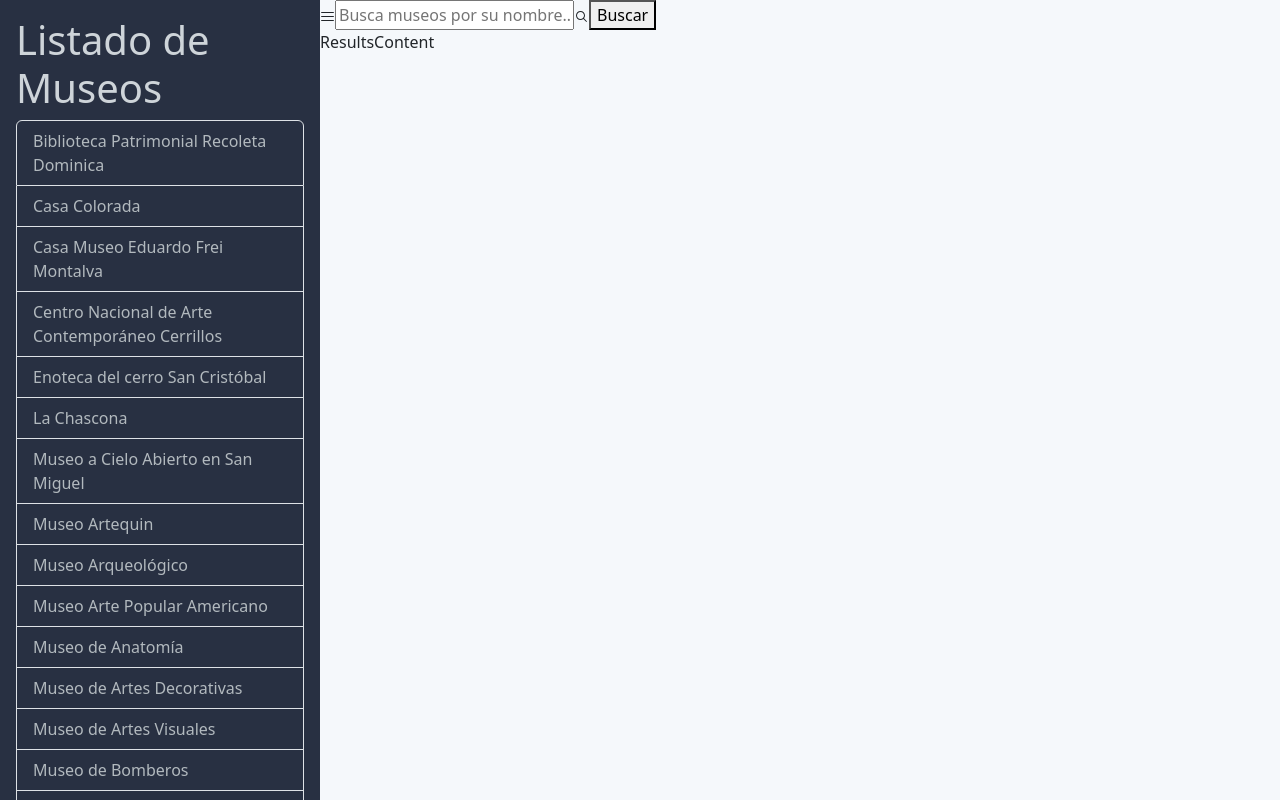
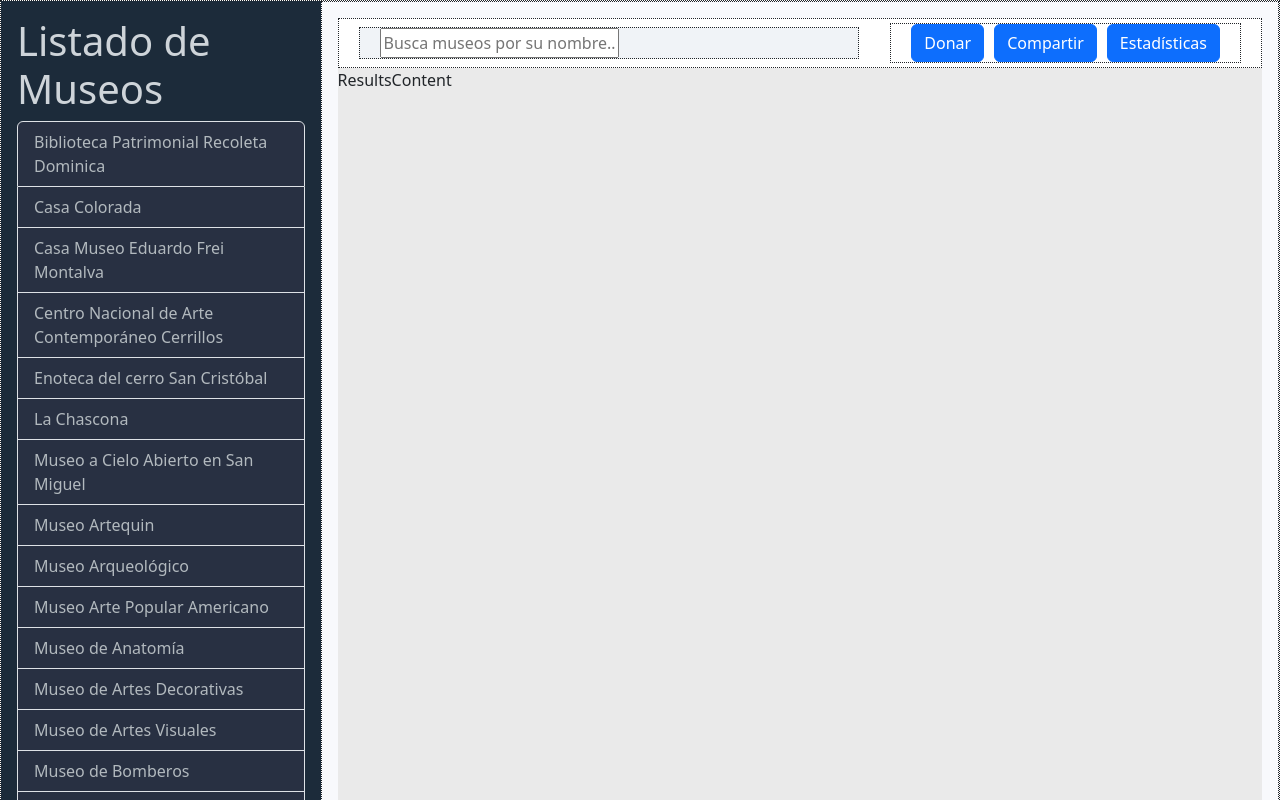
Before and after one commit to pschonffeldt/museos, a React (Vite) app in the folder latest/: page / in a window 1280 px wide. Shown: the top 800 px of the page. Built offline with nearby package versions, Linux system fonts and the light colour scheme.

Commit message:
Add basic styling to heading and restrict scroll for sidebar only

```diff
--- a/latest/src/Components/App.tsx
+++ b/latest/src/Components/App.tsx
@@ -43,8 +43,8 @@ function App() {
 
       <ResultsContainer>
         <Header />
-        {/* <Button text={buttonText} />
-        <Alert text="Este es un error" /> */}
+        {/* <Button text={buttonText} /> */}
+        {/* <Alert text="Este es un error" /> */}
         <ResultsContent />
       </ResultsContainer>
     </div>
--- a/latest/src/Components/Header.tsx
+++ b/latest/src/Components/Header.tsx
@@ -1,25 +1,25 @@
-import {
-  FaceIcon,
-  HamburgerMenuIcon,
-  MagnifyingGlassIcon,
-} from "@radix-ui/react-icons";
+import { MagnifyingGlassIcon } from "@radix-ui/react-icons";
+import Button from "./Button";
 
 const Header = () => {
   return (
-    <nav>
-      <a href="http://www.pschonffeldt.dev"></a>
-      <form>
-        <div>
-          <HamburgerMenuIcon />
+    <nav className="header">
+      <div className="search-container">
+        <form>
           <input
-            type="text"
+            className="search-input"
+            // type="text"
             placeholder="Busca museos por su nombre…"
             aria-label="Search"
           ></input>
-          <MagnifyingGlassIcon />
-          <button>Buscar</button>
-        </div>
-      </form>
+          {/* <Button text={"Buscar"} /> */}
+        </form>
+      </div>
+      <div className="donation-container">
+        <Button text={"Donar"} />
+        <Button text={"Compartir"} />
+        <Button text={"Estadísticas"} />
+      </div>
     </nav>
   );
 };
--- a/latest/src/Components/ResultsContent.tsx
+++ b/latest/src/Components/ResultsContent.tsx
@@ -1,3 +1,3 @@
 export default function ResultsContent() {
-  return <div>ResultsContent</div>;
+  return <div className="results-content">ResultsContent</div>;
 }
--- a/latest/src/index.css
+++ b/latest/src/index.css
@@ -1,17 +1,38 @@
 /* layout.css */
+
+html,
+body,
+.layout {
+  margin: 0;
+
+  display: flex;
+  width: 100%;
+}
+
 .layout {
   background-color: rgb(255, 255, 255);
   display: flex;
+  height: auto;
   flex-direction: row;
-  height: auto;
+
+  width: 100vw;
+  /* height: 100vh;  */
+  border: 1px dotted;
 }
 
 .sidebar {
-  width: 25%;
+  /* width: 25%;
   min-width: 200px;
   height: auto;
   background-color: #283042;
+  padding: 1rem; */
+
+  width: 25%; /* or whatever width you prefer */
+  background-color: #1c2b3a;
+  overflow-y: auto; /* Makes only the sidebar scroll */
+  height: 100vh; /* Full screen height */
   padding: 1rem;
+  box-sizing: border-box;
 }
 
 .title {
@@ -42,9 +63,52 @@
 }
 
 .results-container {
-  background-color: #f5f8fb;
+  border: 1px dotted;
+  padding: 0;
+
+  width: 75%;
+  padding: 1rem;
+  background-color: #f8f9fc;
+  height: 100vh;
+  overflow: hidden;
+  box-sizing: border-box;
+}
+
+.results-content {
+  background-color: rgb(234, 234, 234);
+  height: 100%;
+}
+
+.header {
+  background-color: #ffffff;
+  min-height: 50px;
   display: flex;
-  width: 75%;
-  flex-direction: column;
-  height: auto;
+  flex-direction: row;
+  align-items: center;
+  padding-left: 20px;
+  padding-right: 20px;
+  justify-content: space-between;
+  border: 1px dotted;
 }
+
+.search-container {
+  display: flex;
+  flex-direction: row;
+  align-items: center;
+  gap: 10px;
+  padding-left: 20px;
+  padding-right: 20px;
+  border: 1px dotted;
+  width: 500px;
+  background-color: #f0f3f7;
+}
+
+.donation-container {
+  display: flex;
+  flex-direction: row;
+  align-items: center;
+  gap: 10px;
+  padding-left: 20px;
+  padding-right: 20px;
+  border: 1px dotted;
+}
```
